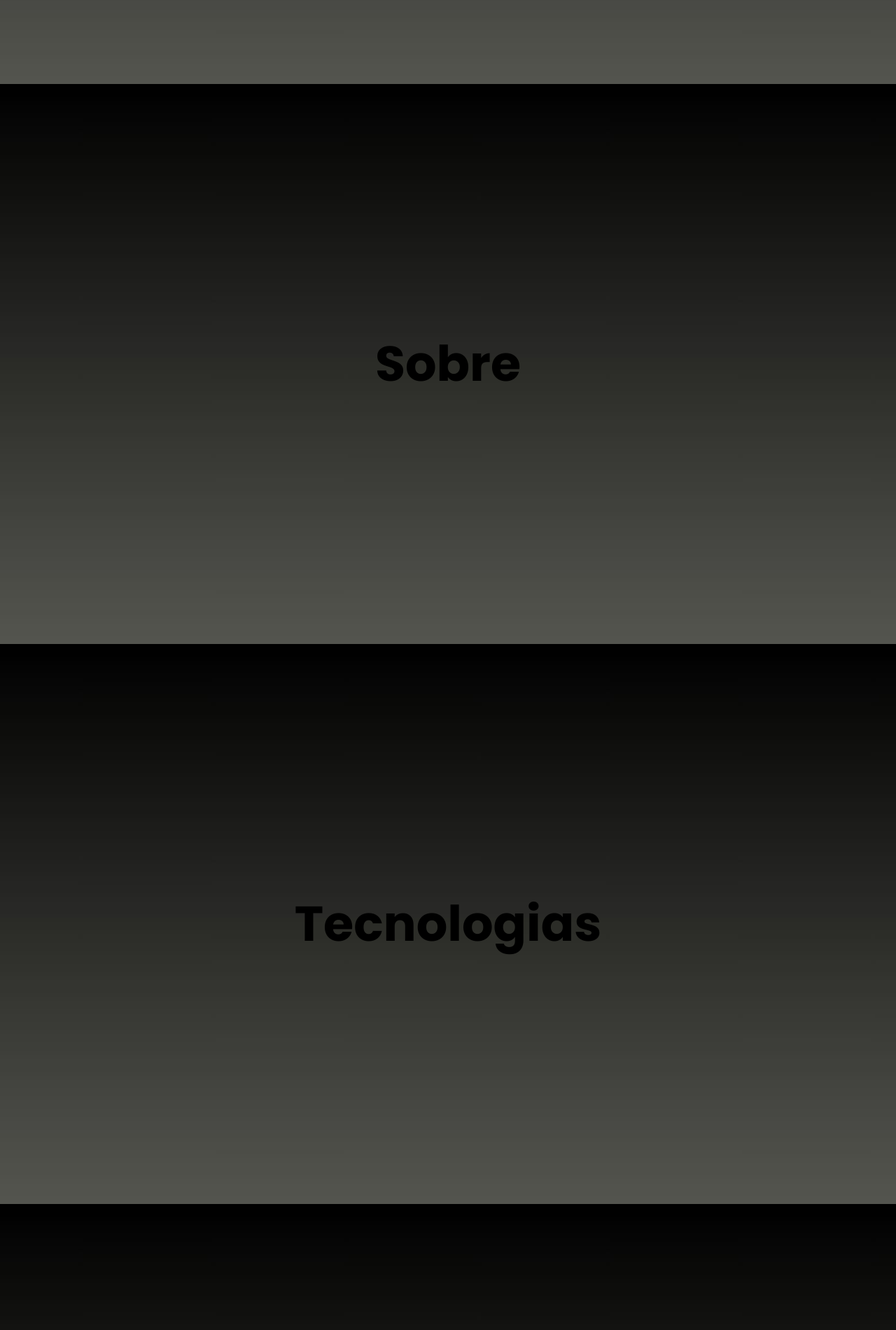
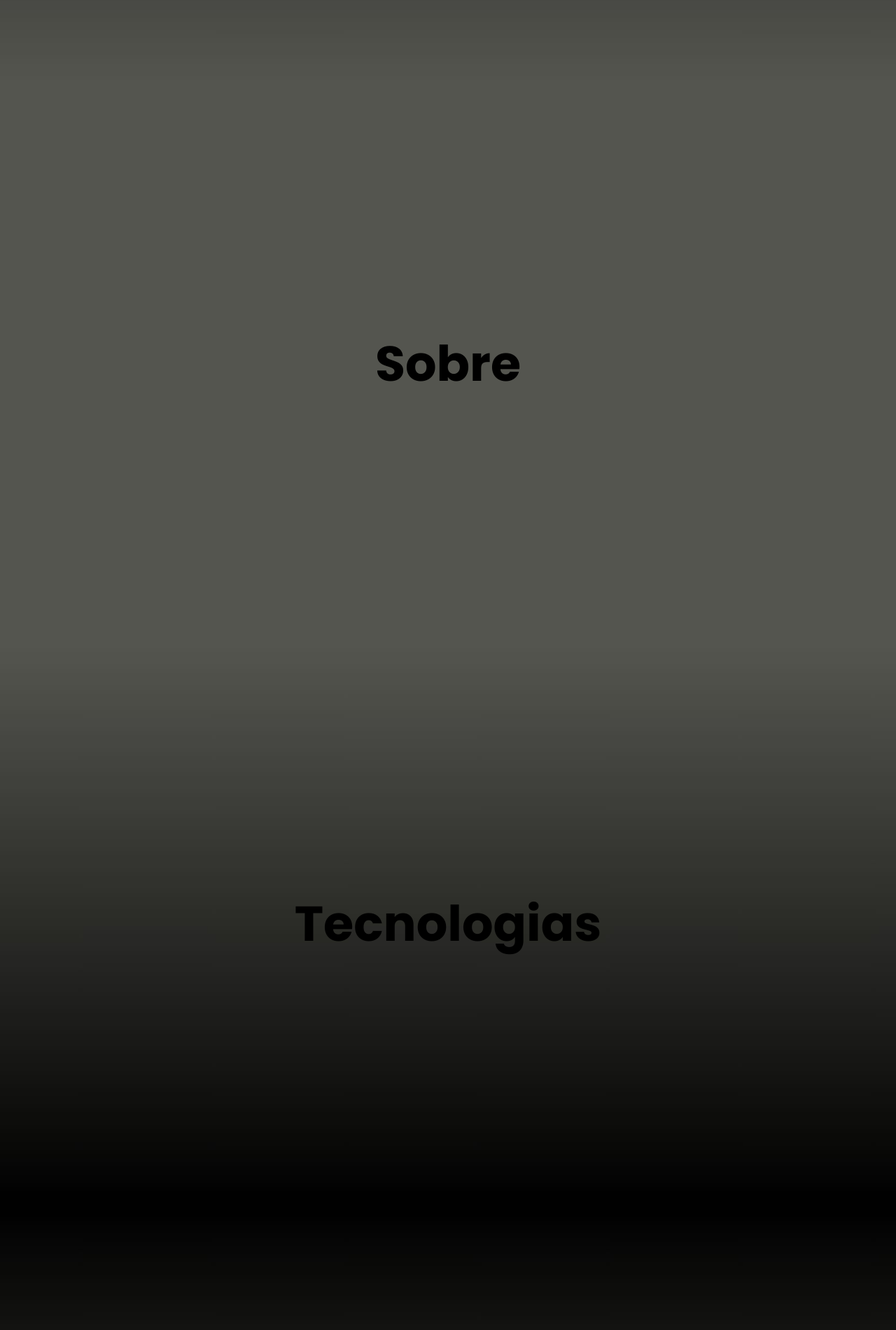
Before and after one commit to GuilhermeTrevelin/portfolio, a plain HTML site: page Home/home.html in a window 1280 px wide. Shown: the part 680-2580 px from the top of the page at 70% size. Drawn offline with Linux system fonts and the light colour scheme.

Commit message:
Update 1.1
Ajustada os backgrounds das sessões.
Agora estando mais fluido com a navegação entre as sessões.
Utilizei o gradiente entre cinza e preto para dar a sensação de continuidade na página.

```diff
--- a/style.css
+++ b/style.css
@@ -64,16 +64,16 @@ section:nth-of-type(1){
     height: 100vh;*/
 }
 section:nth-of-type(2){
-    background-image: url(images/background1.jpg);
+    background-image: url(images/background2.jpg);
 }
 section:nth-of-type(3){
-    background-image: url(images/background1.jpg);
+    background-image: url(images/background3.jpg);
 }
 section:nth-of-type(4){
     background-image: url(images/background1.jpg);
 }
 section:nth-of-type(5){
-    background-image: url(images/background1.jpg);
+    background-image: url(images/background3.jpg);
 }
 
 .logo{
```
Also changed, not shown: images/background2.jpg (added), images/background3.jpg (added).
